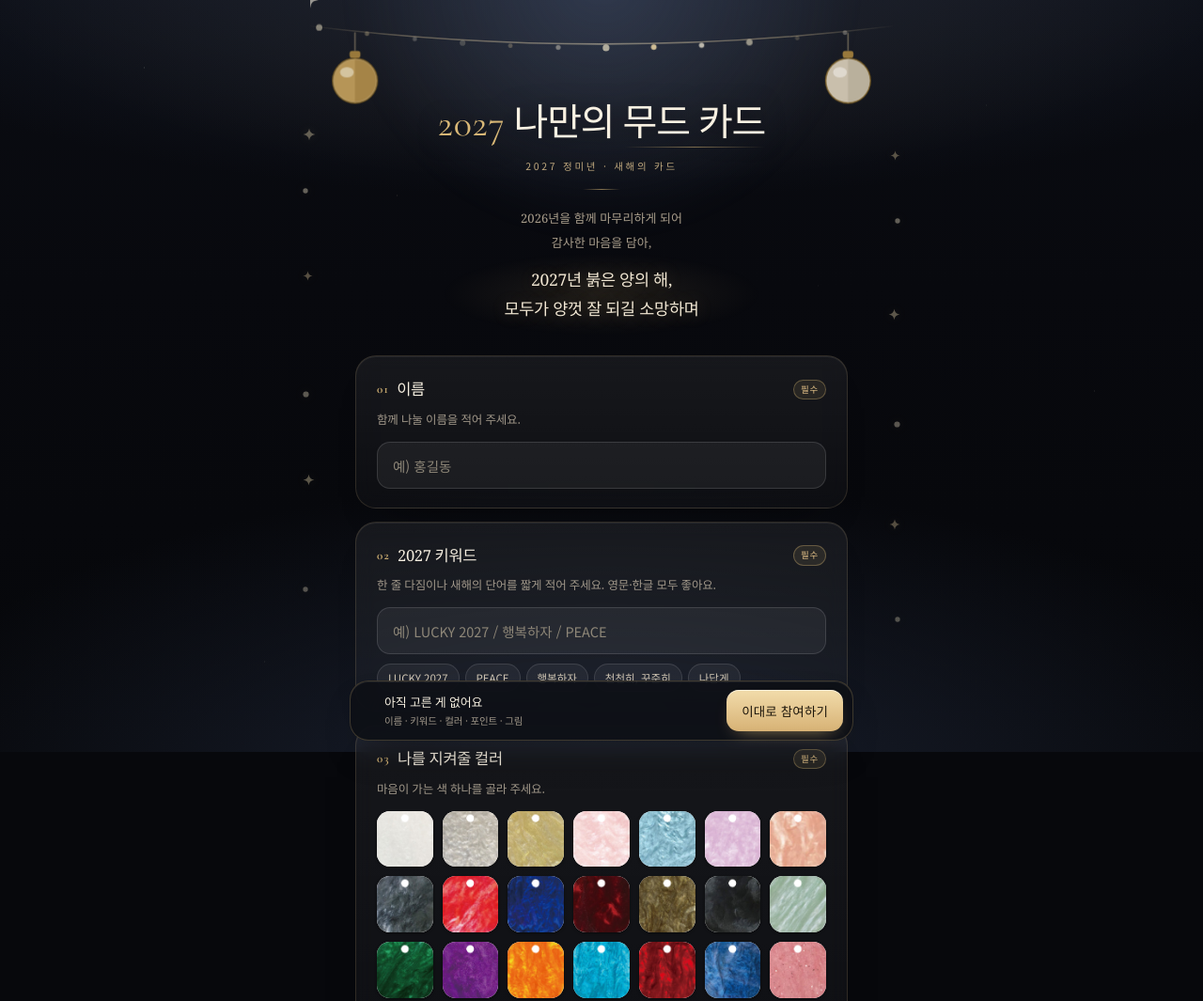
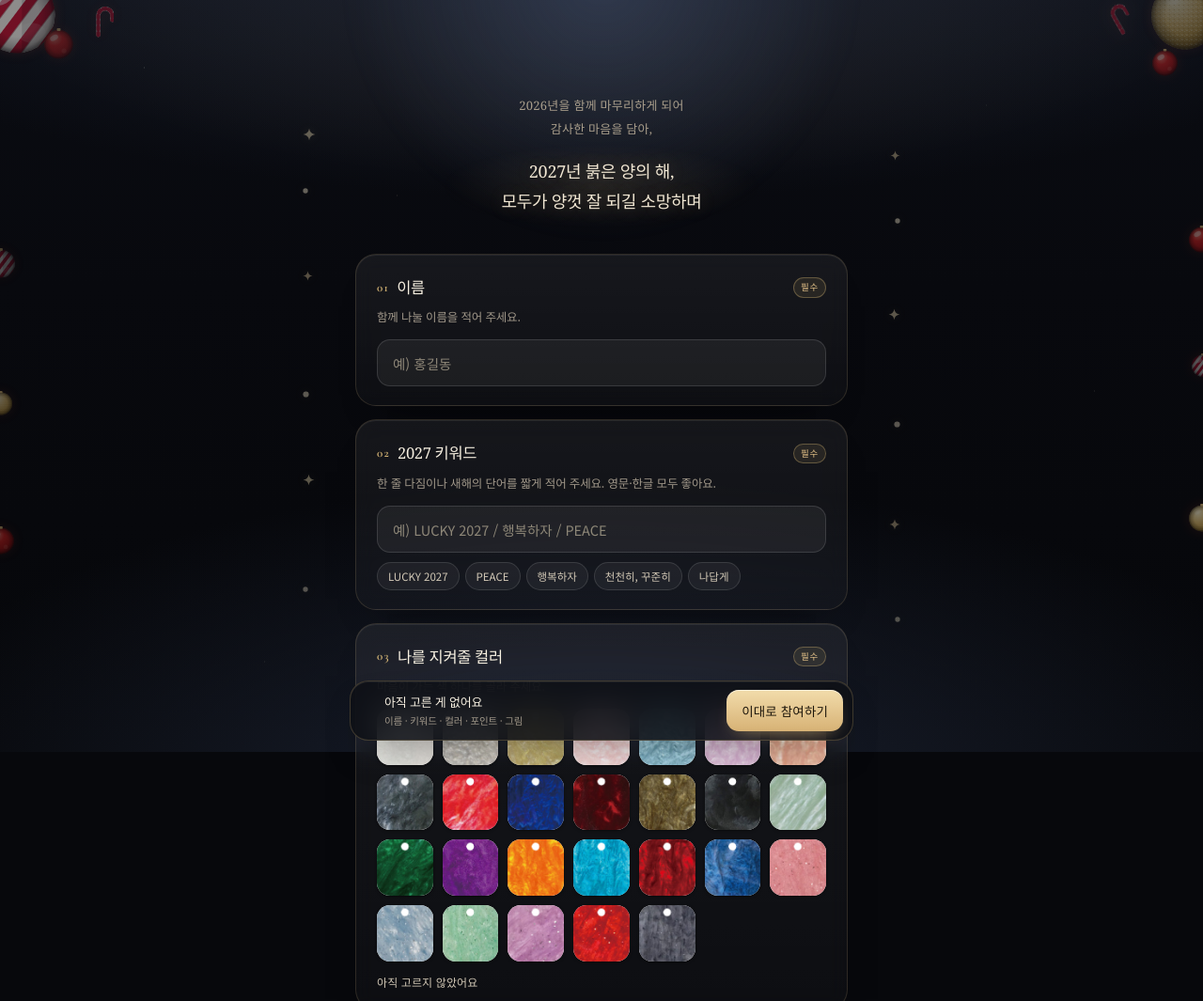
Before and after one commit to ithinminti-jpg/mood-2027, a plain HTML site: page index.html in a window 1280 px wide. Shown: the top 1065 px of the page at 94% size. Drawn offline with nearby package versions, Linux system fonts and the light colour scheme.

Commit message:
상단 제목·부제·전구줄 제거, 4줄 오프닝 문구로 시작 / 유광 레드·골드 글리터·사선 볼·캔디케인 오너먼트(상단 모서리·좌우 가장자리), 캐시버스터 d

```diff
--- a/index.html
+++ b/index.html
@@ -5,73 +5,110 @@
 <meta name="viewport" content="width=device-width, initial-scale=1, viewport-fit=cover">
 <meta name="robots" content="noindex, nofollow">
 <meta name="theme-color" content="#07080c">
-<title>2027 나만의 무드 카드</title>
+<title>2027 새해 소망</title>
 <meta name="description" content="2027년, 나를 닮은 색과 그림으로 새해의 무드를 골라 보세요.">
-<meta property="og:title" content="2027 나만의 무드 카드">
+<meta property="og:title" content="2027 새해 소망">
 <meta property="og:description" content="한 해를 닮은 색과 그림을 골라 새해의 첫 마음을 전해 보세요.">
 <meta property="og:type" content="website">
 <link rel="preconnect" href="https://fonts.googleapis.com">
 <link rel="preconnect" href="https://fonts.gstatic.com" crossorigin>
 <link href="https://fonts.googleapis.com/css2?family=Noto+Serif+KR:wght@300;500;700&family=Noto+Sans+KR:wght@300;400;500;700&family=Nanum+Pen+Script&family=Cormorant+Garamond:ital,wght@0,300;0,400;0,600;1,400&display=swap" rel="stylesheet">
-<link rel="stylesheet" href="styles.css?v=20271120c">
+<link rel="stylesheet" href="styles.css?v=20271120d">
 </head>
 <body>
 <div class="sky" aria-hidden="true"></div>
 <div class="aura" aria-hidden="true"></div>
 
+<!-- 오너먼트 심볼: 유광 레드 볼 · 골드 글리터 볼 · 레드·화이트 사선 줄무늬 볼 · 캔디케인 -->
+<svg class="orn-sprite" aria-hidden="true" focusable="false" width="0" height="0">
+  <defs>
+    <radialGradient id="oRedBody" cx="35%" cy="28%" r="82%">
+      <stop offset="0" stop-color="#ff8271"/>
+      <stop offset=".34" stop-color="#e4211f"/>
+      <stop offset=".76" stop-color="#ad1010"/>
+      <stop offset="1" stop-color="#680708"/>
+    </radialGradient>
+    <radialGradient id="oGoldBody" cx="35%" cy="28%" r="84%">
+      <stop offset="0" stop-color="#fdf2c8"/>
+      <stop offset=".42" stop-color="#e3bf6d"/>
+      <stop offset=".8" stop-color="#b0872c"/>
+      <stop offset="1" stop-color="#74551a"/>
+    </radialGradient>
+    <radialGradient id="oRim" cx="50%" cy="50%" r="50%">
+      <stop offset=".58" stop-color="#000" stop-opacity="0"/>
+      <stop offset=".87" stop-color="#000" stop-opacity=".26"/>
+      <stop offset="1" stop-color="#000" stop-opacity=".62"/>
+    </radialGradient>
+    <pattern id="oGlitter" width="6.4" height="6.4" patternUnits="userSpaceOnUse">
+      <circle cx="1.2" cy="1.7" r=".95" fill="#fff6cf" opacity=".9"/>
+      <circle cx="4.7" cy="3.2" r=".68" fill="#fffdf0" opacity=".55"/>
+      <circle cx="3" cy="5.8" r=".8" fill="#8b6a24" opacity=".5"/>
+      <circle cx="6" cy="0.9" r=".55" fill="#ffe9a8" opacity=".75"/>
+      <circle cx="0.6" cy="4.4" r=".5" fill="#ffeec0" opacity=".4"/>
+    </pattern>
+    <pattern id="oStripe" width="23" height="23" patternUnits="userSpaceOnUse" patternTransform="rotate(37)">
+      <rect width="11.5" height="23" fill="#c8102e"/>
+      <rect x="11.5" width="11.5" height="23" fill="#fdf7ef"/>
+    </pattern>
+    <clipPath id="oBallClip"><circle cx="50" cy="52" r="46"/></clipPath>
+
+    <symbol id="oBallRed" viewBox="0 0 100 100">
+      <circle cx="50" cy="52" r="46" fill="url(#oRedBody)"/>
+      <circle cx="50" cy="52" r="46" fill="url(#oRim)"/>
+      <ellipse cx="35" cy="31" rx="14" ry="8.6" transform="rotate(-30 35 31)" fill="#fff3ec" opacity=".5"/>
+      <circle cx="67" cy="73" r="8" fill="#ff9c88" opacity=".2"/>
+      <rect x="44" y="0" width="12" height="9" rx="2.6" fill="#e2bf78"/>
+    </symbol>
+
+    <symbol id="oBallGold" viewBox="0 0 100 100">
+      <circle cx="50" cy="52" r="46" fill="url(#oGoldBody)"/>
+      <circle cx="50" cy="52" r="46" fill="url(#oGlitter)" opacity=".85"/>
+      <circle cx="50" cy="52" r="46" fill="url(#oRim)"/>
+      <ellipse cx="35" cy="30" rx="12" ry="7" transform="rotate(-30 35 30)" fill="#fffaea" opacity=".22"/>
+      <rect x="44" y="0" width="12" height="9" rx="2.6" fill="#e2bf78"/>
+    </symbol>
+
+    <symbol id="oBallStripe" viewBox="0 0 100 100">
+      <circle cx="50" cy="52" r="46" fill="url(#oStripe)"/>
+      <g clip-path="url(#oBallClip)">
+        <ellipse cx="33" cy="30" rx="15" ry="9" transform="rotate(-30 33 30)" fill="#fff" opacity=".5"/>
+        <path d="M56 6a46 46 0 0 1 0 92" fill="#000" opacity=".16"/>
+        <ellipse cx="68" cy="74" rx="17" ry="12" fill="#fff" opacity=".12"/>
+      </g>
+      <circle cx="50" cy="52" r="46" fill="url(#oRim)"/>
+      <rect x="44" y="0" width="12" height="9" rx="2.6" fill="#e2bf78"/>
+    </symbol>
+
+    <symbol id="oCane" viewBox="0 0 64 100">
+      <g fill="none" stroke-linecap="round">
+        <path d="M22 93V40a19 19 0 0 1 38 0v12" stroke="#fdf7ef" stroke-width="11"/>
+        <path d="M22 93V40a19 19 0 0 1 38 0v12" stroke="#c8102e" stroke-width="11" stroke-dasharray="6.5 9"/>
+        <path d="M22 93V40a19 19 0 0 1 38 0v12" stroke="#000" stroke-width="11" opacity=".12"/>
+      </g>
+    </symbol>
+  </defs>
+</svg>
+
 <!-- 은은하게 반짝이는 오너먼트 (터치·입력 영역을 가리지 않습니다) -->
 <div class="orn-layer" aria-hidden="true">
-  <svg class="orn-garland" viewBox="0 0 390 128" preserveAspectRatio="xMidYMin meet" role="presentation">
-    <defs>
-      <linearGradient id="ornString" x1="0" y1="0" x2="1" y2="0">
-        <stop offset="0" stop-color="#e7cfa0" stop-opacity="0"/>
-        <stop offset=".18" stop-color="#e7cfa0" stop-opacity=".38"/>
-        <stop offset=".5" stop-color="#f3e3bd" stop-opacity=".5"/>
-        <stop offset=".82" stop-color="#e7cfa0" stop-opacity=".38"/>
-        <stop offset="1" stop-color="#e7cfa0" stop-opacity="0"/>
-      </linearGradient>
-    </defs>
+  <!-- 상단 모서리: 왼쪽 -->
+  <svg class="orn" viewBox="0 0 100 100" style="top:-30px;left:-26px;width:88px;--d:-.4s;--o:.5"><use href="#oBallStripe"/></svg>
+  <svg class="orn" viewBox="0 0 100 100" style="top:30px;left:46px;width:33px;--d:-2.6s;--o:.46"><use href="#oBallRed"/></svg>
+  <svg class="orn" viewBox="0 0 64 100" style="top:1px;left:96px;width:25px;--d:-4.1s;--o:.4"><use href="#oCane"/></svg>
 
-    <path d="M-4 17 Q195 42 394 17" fill="none" stroke="url(#ornString)" stroke-width="1"/>
+  <!-- 상단 모서리: 오른쪽 -->
+  <svg class="orn" viewBox="0 0 100 100" style="top:-24px;right:-20px;width:78px;--d:-1.6s;--o:.5"><use href="#oBallGold"/></svg>
+  <svg class="orn" viewBox="0 0 100 100" style="top:52px;right:26px;width:29px;--d:-3.4s;--o:.44"><use href="#oBallRed"/></svg>
+  <svg class="orn" viewBox="0 0 64 100" style="top:0;right:78px;width:24px;--d:-.9s;--o:.38;transform:rotate(-30deg)"><use href="#oCane"/></svg>
 
-    <circle class="tw" cx="6" cy="18.4" r="2.2" fill="#f7eccd" style="animation-delay:-0.0s;animation-duration:4.2s"/>
-    <circle class="tw" cx="38" cy="22.6" r="1.7" fill="#e8d2a2" style="animation-delay:-0.7s;animation-duration:5.1s"/>
-    <circle class="tw" cx="70" cy="26.1" r="1.7" fill="#fff6e0" style="animation-delay:-1.4s;animation-duration:6.0s"/>
-    <circle class="tw" cx="102" cy="28.7" r="2.2" fill="#f7eccd" style="animation-delay:-2.1s;animation-duration:6.9s"/>
-    <circle class="tw" cx="134" cy="30.6" r="1.7" fill="#e8d2a2" style="animation-delay:-2.8s;animation-duration:4.2s"/>
-    <circle class="tw" cx="166" cy="31.7" r="1.7" fill="#fff6e0" style="animation-delay:-3.5s;animation-duration:5.1s"/>
-    <circle class="tw" cx="198" cy="32.0" r="2.2" fill="#f7eccd" style="animation-delay:-4.2s;animation-duration:6.0s"/>
-    <circle class="tw" cx="230" cy="31.5" r="1.7" fill="#e8d2a2" style="animation-delay:-4.9s;animation-duration:6.9s"/>
-    <circle class="tw" cx="262" cy="30.3" r="1.7" fill="#fff6e0" style="animation-delay:-5.6s;animation-duration:4.2s"/>
-    <circle class="tw" cx="294" cy="28.3" r="2.2" fill="#f7eccd" style="animation-delay:-6.3s;animation-duration:5.1s"/>
-    <circle class="tw" cx="326" cy="25.5" r="1.7" fill="#e8d2a2" style="animation-delay:-7.0s;animation-duration:6.0s"/>
-    <circle class="tw" cx="358" cy="21.9" r="1.7" fill="#fff6e0" style="animation-delay:-7.7s;animation-duration:6.9s"/>
+  <!-- 좌우 가장자리 -->
+  <svg class="orn" viewBox="0 0 100 100" style="top:33%;left:-15px;width:32px;--d:-2.1s;--o:.4"><use href="#oBallStripe"/></svg>
+  <svg class="orn" viewBox="0 0 100 100" style="top:52%;left:-12px;width:26px;--d:-5.2s;--o:.36"><use href="#oBallGold"/></svg>
+  <svg class="orn" viewBox="0 0 100 100" style="top:70%;left:-14px;width:30px;--d:-3.8s;--o:.38"><use href="#oBallRed"/></svg>
 
-    <!-- 왼쪽 방울 -->
-    <g class="hang">
-      <path d="M30 21.6V34" stroke="#e7cfa0" stroke-opacity=".42" stroke-width="1"/>
-      <rect x="26.4" y="34" width="7.2" height="4.6" rx="1.6" fill="#a9853f"/>
-      <circle cx="30" cy="54" r="15.4" fill="#7d5f22"/>
-      <circle cx="30" cy="54" r="14.4" fill="#c9a45e"/>
-      <path d="M30 39.6a14.4 14.4 0 0 1 0 28.8Z" fill="#a8813f" opacity=".55"/>
-      <ellipse cx="24.6" cy="48.4" rx="4.6" ry="3.5" fill="#f7eccd" opacity=".72"/>
-      <circle cx="30" cy="54" r="14.4" fill="none" stroke="#f7eccd" stroke-opacity=".2"/>
-      <path class="spark" d="M0-6C.9-1.4 1.4-.9 6 0 1.4.9.9 1.4 0 6-.9 1.4-1.4.9-6 0-1.4-.9-.9-1.4 0-6Z" transform="translate(41 44)" fill="#fdf6e4" opacity=".55"/>
-    </g>
-
-    <!-- 오른쪽 방울 -->
-    <g class="hang">
-      <path d="M360 21.9V34" stroke="#e7cfa0" stroke-opacity=".42" stroke-width="1"/>
-      <rect x="356.4" y="34" width="7.2" height="4.6" rx="1.6" fill="#a9853f"/>
-      <circle cx="360" cy="54" r="15.4" fill="#7d5f22"/>
-      <circle cx="360" cy="54" r="14.4" fill="#ded3bd"/>
-      <path d="M360 39.6a14.4 14.4 0 0 1 0 28.8Z" fill="#bcb19a" opacity=".5"/>
-      <ellipse cx="354.6" cy="48.4" rx="4.6" ry="3.5" fill="#fffaf0" opacity=".75"/>
-      <circle cx="360" cy="54" r="14.4" fill="none" stroke="#fffaf0" stroke-opacity=".22"/>
-      <path class="spark" d="M0-6C.9-1.4 1.4-.9 6 0 1.4.9.9 1.4 0 6-.9 1.4-1.4.9-6 0-1.4-.9-.9-1.4 0-6Z" transform="translate(349 44)" fill="#fdf6e4" opacity=".55"/>
-    </g>
-  </svg>
-
+  <svg class="orn" viewBox="0 0 100 100" style="top:30%;right:-13px;width:29px;--d:-4.6s;--o:.4"><use href="#oBallRed"/></svg>
+  <svg class="orn" viewBox="0 0 100 100" style="top:47%;right:-12px;width:25px;--d:-1.3s;--o:.36"><use href="#oBallStripe"/></svg>
+  <svg class="orn" viewBox="0 0 100 100" style="top:67%;right:-14px;width:30px;--d:-6s;--o:.38"><use href="#oBallGold"/></svg>
   <svg class="orn-side l" style="top:17%;width:14px;--d:-1.1s" viewBox="0 0 24 24" role="presentation"><path d="M12 1.2c1 6.4 4.4 9.8 10.8 10.8C16.4 13 13 16.4 12 22.8 11 16.4 7.6 13 1.2 12 7.6 11 11 7.6 12 1.2Z" fill="#f3e2b8" opacity=".75"/></svg>
   <svg class="orn-side l" style="top:25%;width:6px;--d:-3.2s" viewBox="0 0 10 10" role="presentation"><circle cx="5" cy="5" r="4.4" fill="#efe3c9" opacity=".8"/></svg>
   <svg class="orn-side l" style="top:36%;width:11px;--d:-2.2s" viewBox="0 0 24 24" role="presentation"><path d="M12 1.2c1 6.4 4.4 9.8 10.8 10.8C16.4 13 13 16.4 12 22.8 11 16.4 7.6 13 1.2 12 7.6 11 11 7.6 12 1.2Z" fill="#e8d2a2" opacity=".7"/></svg>
@@ -88,8 +125,6 @@
 </div>
 
 <header class="hero">
-  <h1><span class="h1-year">2027</span> 나만의 <em>무드 카드</em></h1>
-  <p class="sub">2027 정미년 · 새해의 카드</p>
   <div class="lede greeting">
     <p class="greet-small">2026년을 함께 마무리하게 되어<br>감사한 마음을 담아,</p>
     <p class="greet-big">2027년 붉은 양의 해,<br>모두가 양껏 잘 되길 소망하며</p>
@@ -212,6 +247,6 @@
   </div>
 </div>
 
-<script src="app.js?v=20271120c"></script>
+<script src="app.js?v=20271120d"></script>
 </body>
 </html>
--- a/styles.css
+++ b/styles.css
@@ -94,13 +94,26 @@ main,header,footer,.dock{position:relative;z-index:1}
   pointer-events:none;
   overflow:hidden;
 }
-.orn-garland{
+.orn-sprite{
   position:absolute;
-  top:0; left:50%;
-  width:min(100%,620px);
+  width:0; height:0;
+  overflow:hidden;
+}
+/* 유광 레드·골드 글리터·사선 줄무늬 볼, 캔디케인 — 배경 장식(터치·입력 방해 없음) */
+.orn{
+  position:absolute;
   height:auto;
-  transform:translateX(-50%);
-  opacity:.9;
+  opacity:var(--o,.4);
+  filter:drop-shadow(0 0 7px rgba(226,84,52,.22));
+  animation:ornTwinkle 9s ease-in-out infinite;
+  animation-delay:var(--d,0s);
+  pointer-events:none;
+}
+@keyframes ornTwinkle{
+  0%,100%{opacity:var(--o,.4)}
+  44%{opacity:calc(var(--o,.4) * 1.6)}
+  62%{opacity:calc(var(--o,.4) * 1.05)}
+  80%{opacity:calc(var(--o,.4) * .72)}
 }
 .orn-side{
   position:absolute;
@@ -116,11 +129,6 @@ main,header,footer,.dock{position:relative;z-index:1}
   transform-origin:center;
   opacity:.55;
 }
-.spark{
-  animation:twinkle 6.4s ease-in-out infinite;
-  transform-box:fill-box;
-  transform-origin:center;
-}
 @keyframes twinkle{
   0%,100%{opacity:.22;transform:scale(.88)}
   42%{opacity:.98;transform:scale(1.08)}
@@ -131,58 +139,14 @@ main,header,footer,.dock{position:relative;z-index:1}
 .hero{
   max-width:560px;
   margin:0 auto;
-  padding:calc(104px + env(safe-area-inset-top)) 24px 4px;
+  padding:calc(100px + env(safe-area-inset-top)) 24px 6px;
   text-align:center;
-}
-.hero h1{
-  margin:0;
-  font-family:var(--serif);
-  font-weight:500;
-  font-size:clamp(29px,8.2vw,40px);
-  line-height:1.24;
-  letter-spacing:-0.03em;
-  color:var(--cream);
-  text-shadow:0 2px 24px rgba(0,0,0,.6);
-}
-.hero h1 .h1-year{
-  font-family:var(--display);
-  font-weight:400;
-  letter-spacing:.02em;
-  color:var(--gold);
-}
-.hero h1 em{
-  font-style:normal;
-  position:relative;
-  white-space:nowrap;
-}
-.hero h1 em::after{
-  content:'';
-  position:absolute;
-  left:0; right:0; bottom:-1px;
-  height:1px;
-  background:linear-gradient(90deg, rgba(217,184,119,0), rgba(217,184,119,.55), rgba(217,184,119,0));
-  z-index:-1;
-}
-.hero .sub{
-  margin:12px 0 0;
-  font-size:10.5px;
-  font-weight:400;
-  letter-spacing:.26em;
-  text-transform:uppercase;
-  color:#bfa87e;
-}
-.hero .sub::after{
-  content:'';
-  display:block;
-  width:40px; height:1px;
-  margin:16px auto 0;
-  background:linear-gradient(90deg, rgba(217,184,119,0), rgba(217,184,119,.6), rgba(217,184,119,0));
 }
 .lede.greeting{
   display:flex;
   flex-direction:column;
-  gap:11px;
-  margin:18px auto 0;
+  gap:15px;
+  margin:0 auto;
   max-width:23em;
   font-family:var(--serif);
   font-weight:300;
@@ -194,12 +158,12 @@ main,header,footer,.dock{position:relative;z-index:1}
   font-size:clamp(12px,3.3vw,13px);
   font-weight:300;
   line-height:1.95;
-  letter-spacing:.005em;
+  letter-spacing:.02em;
   color:#a89d8b;
 }
 .greet-big{
   position:relative;
-  font-size:clamp(15.5px,4.3vw,17.5px);
+  font-size:clamp(16px,4.5vw,18px);
   font-weight:500;
   line-height:1.78;
   letter-spacing:-0.015em;
@@ -219,7 +183,7 @@ main,header,footer,.dock{position:relative;z-index:1}
 #moodForm{
   max-width:560px;
   margin:0 auto;
-  padding:30px 18px 0;
+  padding:34px 18px 0;
 }
 .panel{
   background:linear-gradient(180deg, rgba(255,255,255,.062), rgba(255,255,255,.028));
```
